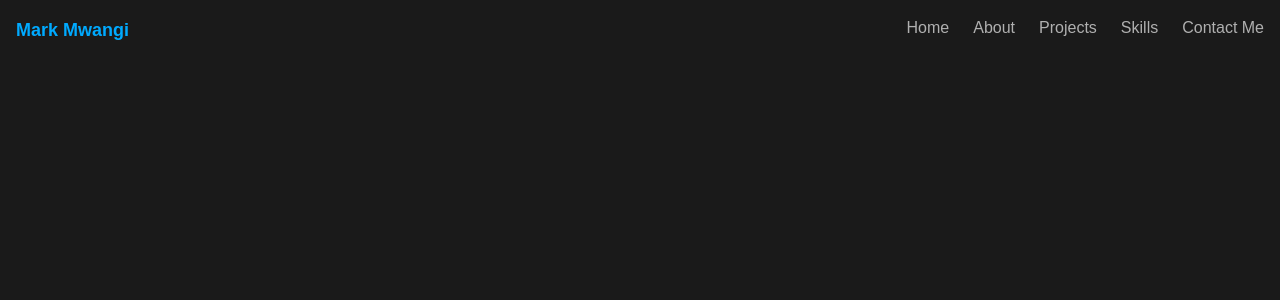
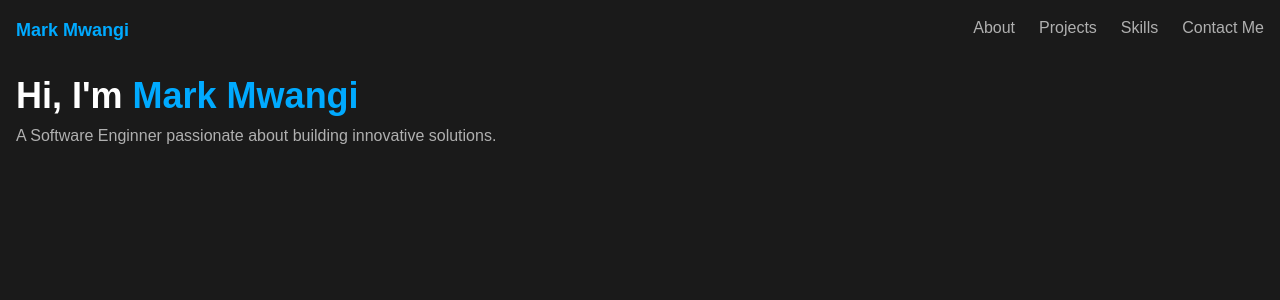
Before and after one commit to PyrneInc/pyrne-portfolio, a Next.js app: page / in a window 1280 px wide. Shown: the top 300 px of the page. Built offline with nearby package versions, Linux system fonts and the light colour scheme.

Commit message:
intial hero-section design

```diff
--- a/app/page.tsx
+++ b/app/page.tsx
@@ -1,6 +1,7 @@
 import About from "@/components/about/About";
 import ContactMe from "@/components/contact-me/ContactMe";
 import Header from "@/components/header/Header";
+import HeroSection from "@/components/hero-section/HeroSection";
 import Projects from "@/components/projects/Projects";
 import Skills from "@/components/skills/Skills";
 import Image from "next/image";
@@ -9,7 +10,8 @@ export default function Home() {
   return (
     <>
       <Header />
-      <main id="#home">
+      <main className="p-4">
+        <HeroSection />
         <About />
         <Projects />
         <Skills />
--- a/components/header/Header.tsx
+++ b/components/header/Header.tsx
@@ -3,10 +3,6 @@ import Link from "next/link"
 export default function Header() {
 
   const links = [
-        {
-            name: 'Home',
-            href: '#home'
-        },
     {
       name: 'About',
       href: '#about'
@@ -35,9 +31,13 @@ export default function Header() {
             <Link
               key={index}
               href={link.href}
-                            className="hover:text-electricBlue transition"
+              className="relative group text-metallicGrey transition"
             >
               {link.name}
+              <span
+                className="absolute bottom-0 left-0 w-0 h-[2px] bg-electricBlue group-hover:w-full transition-all">
+
+              </span>
             </Link>
           ))
         }
--- /dev/null
+++ b/components/hero-section/HeroSection.tsx
@@ -0,0 +1,12 @@
+export default function HeroSection() {
+    return (
+        <div id="home">
+            <h1 className="text-white text-4xl font-bold">
+                Hi, I'm <span className="text-electricBlue">Mark Mwangi</span>
+            </h1>
+            <p className="text-metallicGrey mt-2">
+                A Software Enginner passionate about building innovative solutions.
+            </p>
+        </div>
+    )
+}
```
Lines whose indentation alone changed are shown as unchanged.
